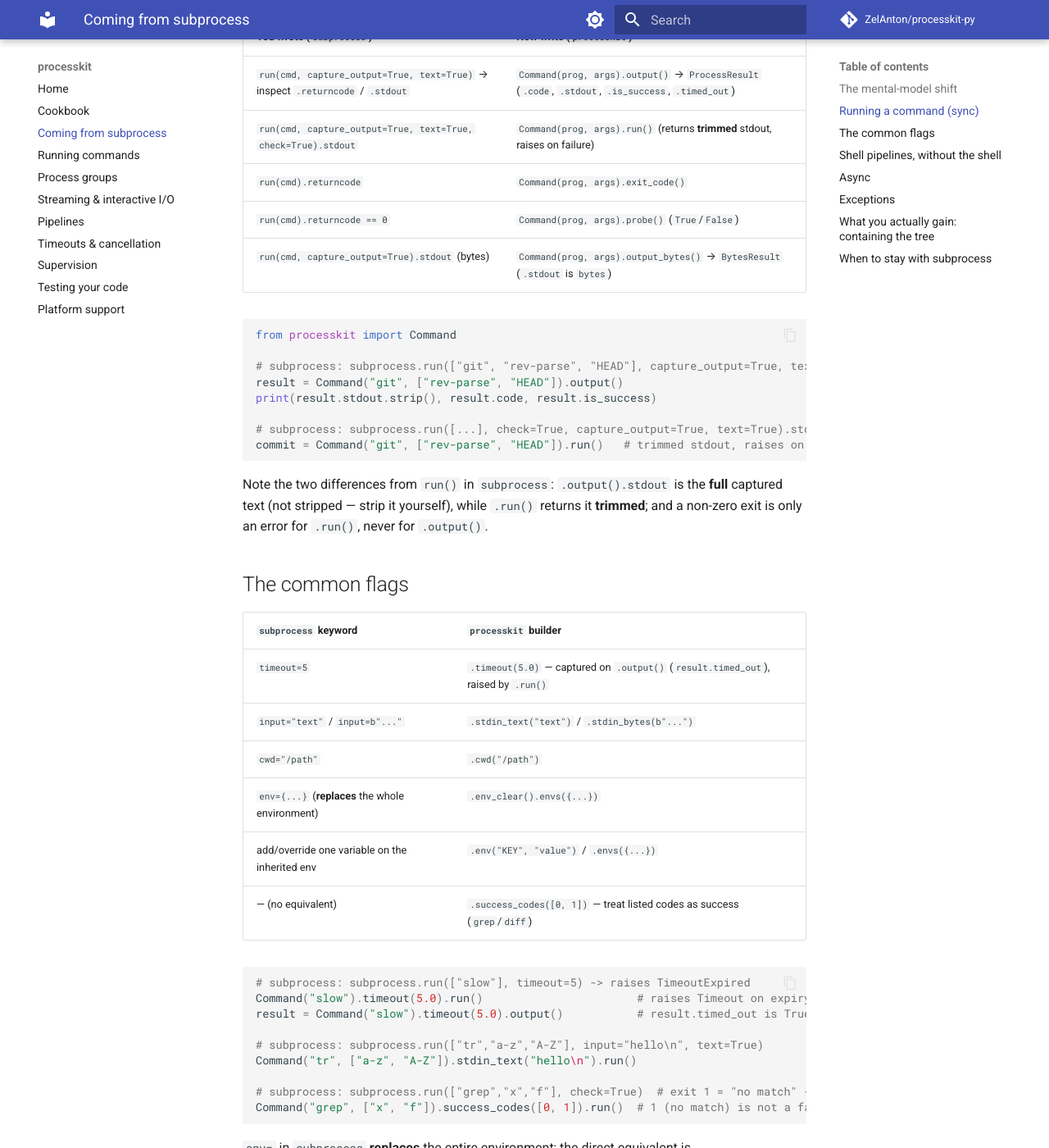
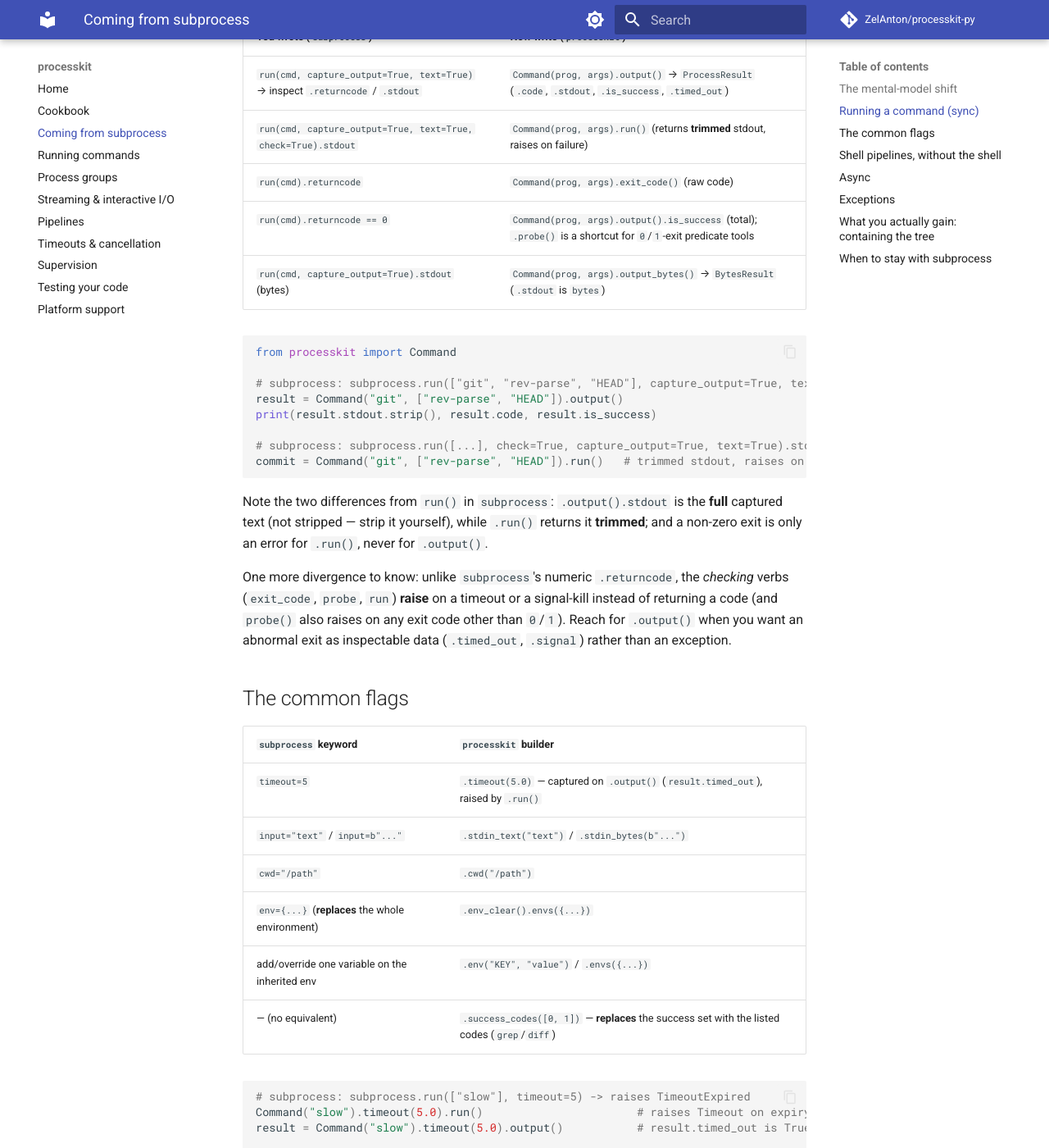
Before and after one commit to ZelAnton/processkit-py, an MkDocs documentation site: the page built from docs/migrating.md, in a window 1280 px wide and 1400 px high, scrolled down 821 px. Shown: the whole window at 82% size. Built offline with MkDocs 1.6.1 and Material for MkDocs 9.7.7, drawn with Linux system fonts in a browser that asks for light colours; comment, search, counter and statistics services are not loaded; some of the changed text lies outside the part shown.

Commit message:
docs(migrating): faithful returncode==0 mapping + verb-raise caveats

````diff
--- a/docs/migrating.md
+++ b/docs/migrating.md
@@ -30,8 +30,8 @@
 |---|---|
 | `run(cmd, capture_output=True, text=True)` → inspect `.returncode` / `.stdout` | `Command(prog, args).output()` → `ProcessResult` (`.code`, `.stdout`, `.is_success`, `.timed_out`) |
 | `run(cmd, capture_output=True, text=True, check=True).stdout` | `Command(prog, args).run()` (returns **trimmed** stdout, raises on failure) |
-| `run(cmd).returncode` | `Command(prog, args).exit_code()` |
-| `run(cmd).returncode == 0` | `Command(prog, args).probe()` (`True`/`False`) |
+| `run(cmd).returncode` | `Command(prog, args).exit_code()` (raw code) |
+| `run(cmd).returncode == 0` | `Command(prog, args).output().is_success` (total); `.probe()` is a shortcut for `0`/`1`-exit predicate tools |
 | `run(cmd, capture_output=True).stdout` (bytes) | `Command(prog, args).output_bytes()` → `BytesResult` (`.stdout` is `bytes`) |
 
 ```python
@@ -50,6 +50,12 @@
 it **trimmed**; and a non-zero exit is only an error for `.run()`, never for
 `.output()`.
 
+One more divergence to know: unlike `subprocess`'s numeric `.returncode`, the
+*checking* verbs (`exit_code`, `probe`, `run`) **raise** on a timeout or a
+signal-kill instead of returning a code (and `probe()` also raises on any exit code
+other than `0`/`1`). Reach for `.output()` when you want an abnormal exit as
+inspectable data (`.timed_out`, `.signal`) rather than an exception.
+
 ## The common flags
 
 | `subprocess` keyword | `processkit` builder |
@@ -59,7 +65,7 @@
 | `cwd="/path"` | `.cwd("/path")` |
 | `env={...}` (**replaces** the whole environment) | `.env_clear().envs({...})` |
 | add/override one variable on the inherited env | `.env("KEY", "value")` / `.envs({...})` |
-| — (no equivalent) | `.success_codes([0, 1])` — treat listed codes as success (`grep`/`diff`) |
+| — (no equivalent) | `.success_codes([0, 1])` — **replaces** the success set with the listed codes (`grep`/`diff`) |
 
 ```python
 # subprocess: subprocess.run(["slow"], timeout=5) -> raises TimeoutExpired
````
Also changed, not shown: other parts of docs/migrating.md (+4 -0 lines).
